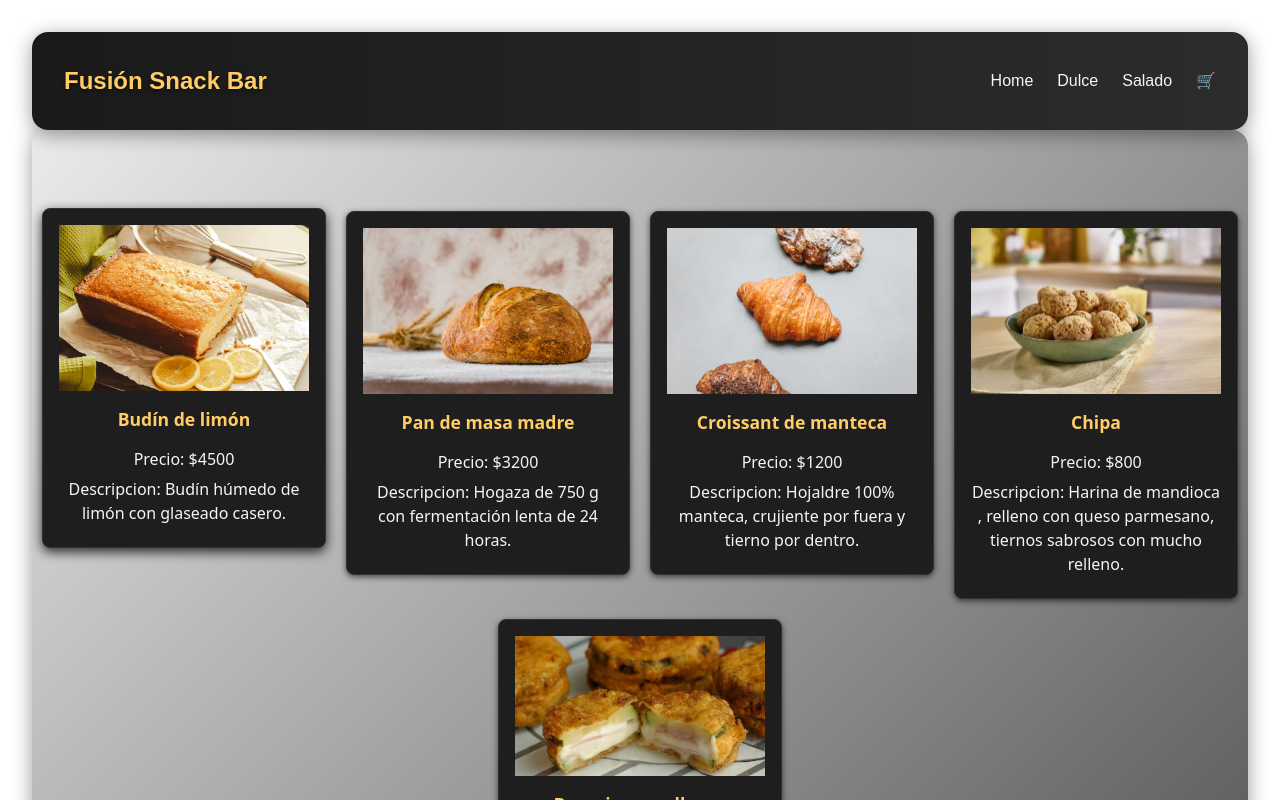
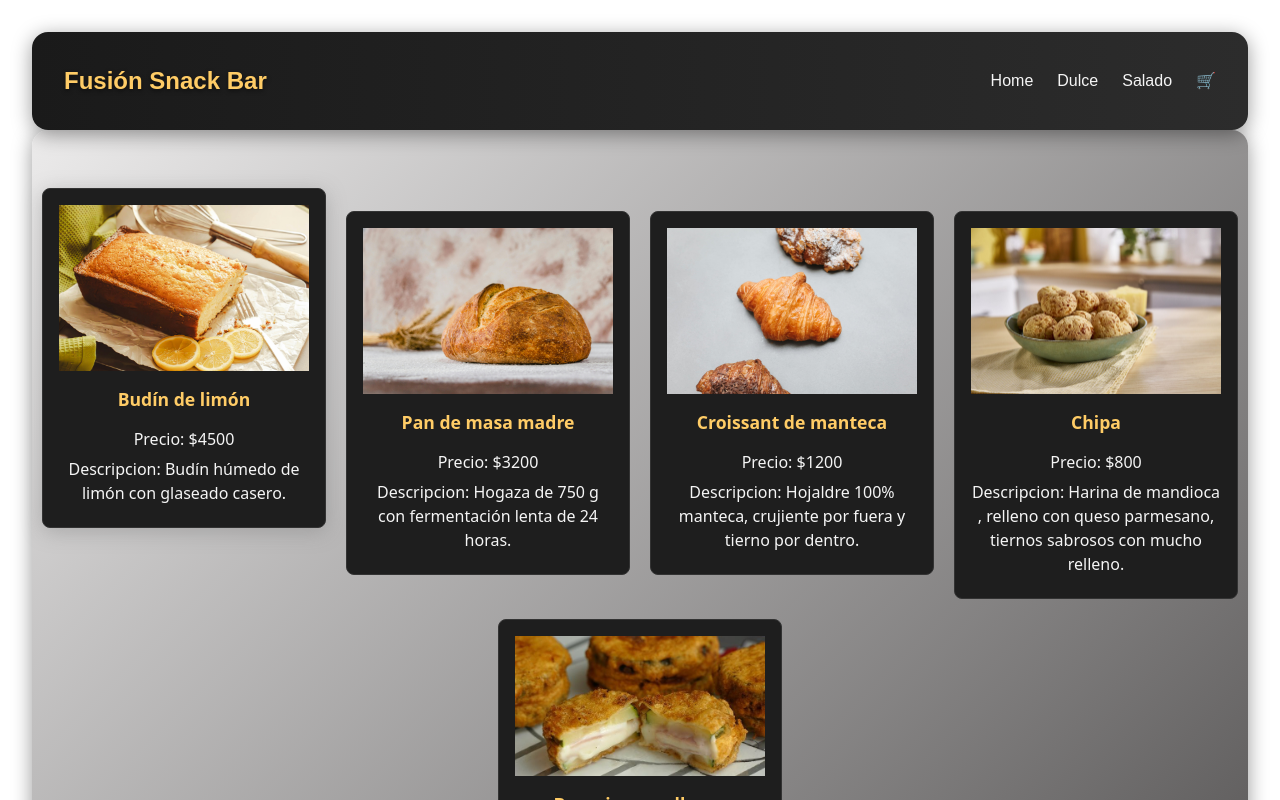
Before and after one commit to elucero165/react_js_14937974, a React (Vite) app: page / in a window 1280 px wide. In both pictures the pointer is over the element 184 px from the left and 380 px from the top of the page. Shown: the top 800 px of the page. Built offline with nearby package versions, Linux system fonts and the light colour scheme.

Commit message:
se cambiarion mas estilos

```diff
--- a/src/components/Item/Item.css
+++ b/src/components/Item/Item.css
@@ -5,7 +5,7 @@
   padding: 1rem;
   max-width: 15.625rem; /* 250px */
   color: #f5f5f5;
-  box-shadow: 0 2px 6px rgba(0, 0, 0, 0.6);
+  /*box-shadow: 0 2px 6px rgba(0, 0, 0, 0.6);*/
   transition: transform 0.2s ease, box-shadow 0.2s ease;
 }
 
@@ -16,8 +16,9 @@
 }
 
 .product-item:hover {
-  transform: translateY(-3px);
-  box-shadow: 0 4px 12px rgba(0, 0, 0, 0.8);
+  transform: translateY(-23px);
+  /*box-shadow: 0 4px 12px rgba(0, 0, 0, 0.8);*/
+  box-shadow: 0 4px 20px rgba(117, 117, 117, 0.4);
 }
 
 .product-item a {
@@ -45,3 +46,9 @@
 .product-actions .btn .btn-add {
   margin: 1rem;
 }
+
+.product-item:hover {
+  transform: translateY(-23px);
+  /*box-shadow: 0 4px 12px rgba(0, 0, 0, 0.8);*/
+  box-shadow: 0 4px 20px rgba(117, 117, 117, 0.4);
+}
--- a/src/components/Nav/Nav.css
+++ b/src/components/Nav/Nav.css
@@ -72,7 +72,7 @@ nav ul li:last-child {
   align-items: center;
   background: linear-gradient(90deg, #1a1a1a 0%, #2c2c2c 100%);
   padding: 1rem 2rem;
-  box-shadow: 0 2px 12px rgba(0, 0, 0, 0.5);
+  /*box-shadow: 0 2px 12px rgba(0, 0, 0, 0.5);*/
   position: sticky;
   top: 0;
   z-index: 1000;
@@ -110,6 +110,7 @@ nav ul li:last-child {
 .nav-links li a:hover {
   color: #ffcc66;
   transform: scale(1.05);
+
 }
 
 /* 🛒 Contenedor del carrito */
```
